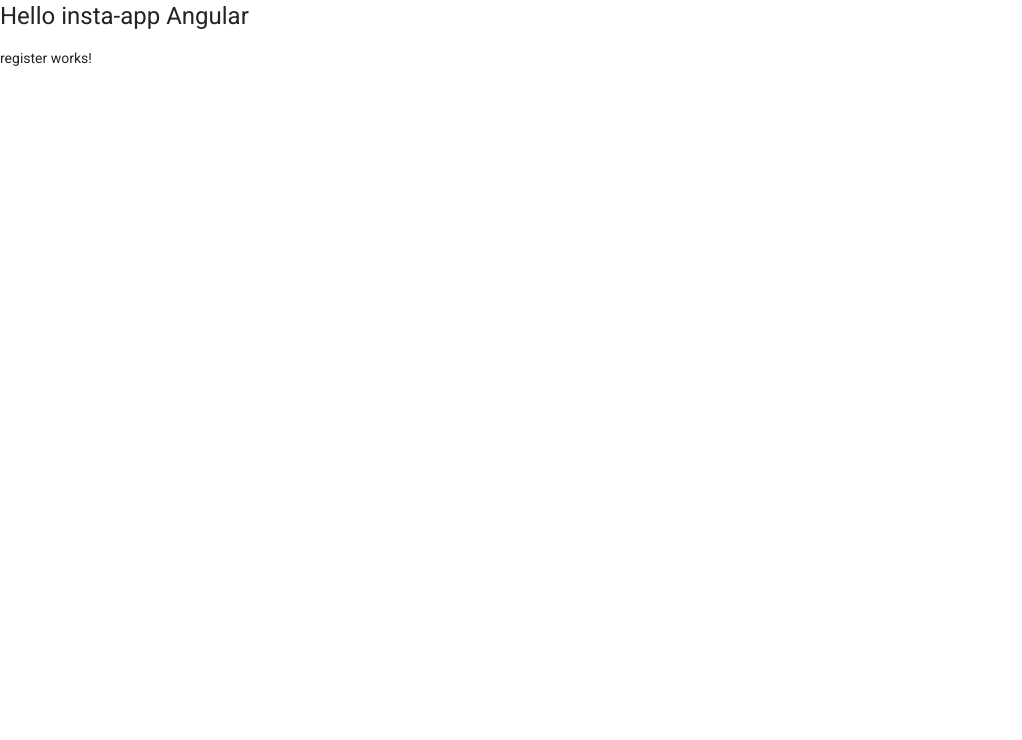
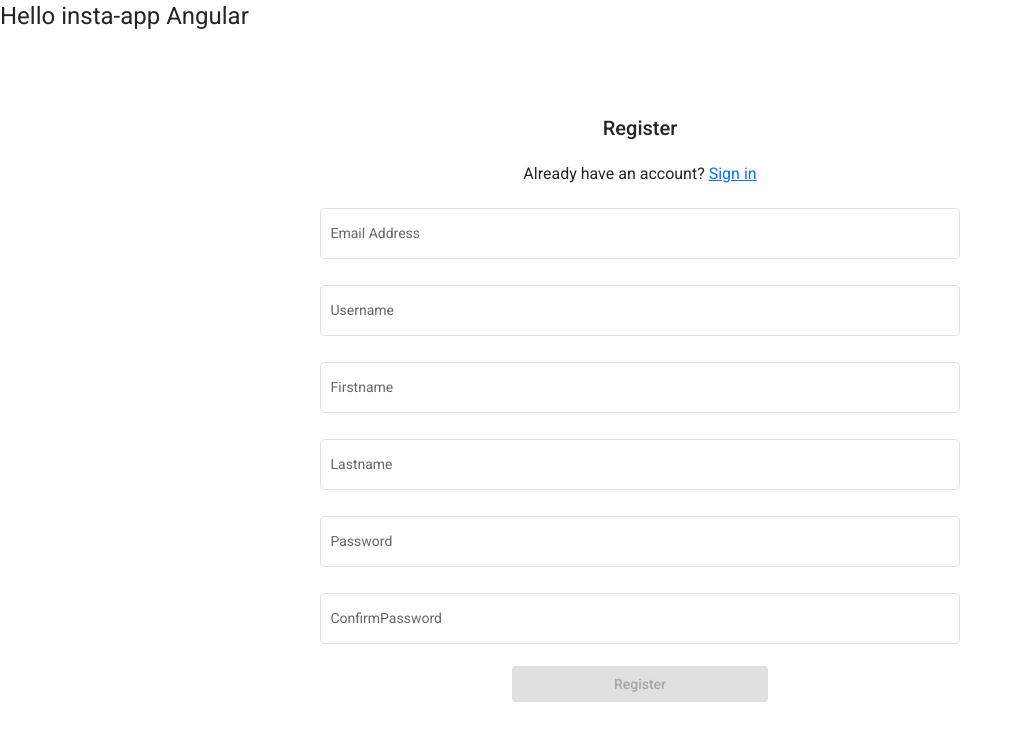
Before and after one commit to roma1309/client, an Angular app: page /register in a window 1280 px wide. Shown: the top 740 px of the page, without its empty margins (0-1022 px from the left). Built offline with nearby package versions, Linux system fonts and the light colour scheme.

Commit message:
register

```diff
--- a/src/app/app.module.ts
+++ b/src/app/app.module.ts
@@ -11,12 +11,14 @@ import { authIntercepterProviders } from './helper/auth-interceptor.service';
 import { authErrorInterceptorProvider } from './helper/error-interceptor.service';
 import { LoginComponent } from './auth/login/login.component';
 import { RegisterComponent } from './auth/register/register.component';
+import { NavigationComponent } from './layout/navigation/navigation.component';
 
 @NgModule({
   declarations: [
     AppComponent,
     LoginComponent,
-    RegisterComponent
+    RegisterComponent,
+    NavigationComponent
   ],
   imports: [
     BrowserModule,
--- a/src/app/auth/login/login.component.css
+++ b/src/app/auth/login/login.component.css
@@ -10,5 +10,5 @@ width: 40%;
 }
 
 mat-form-field{
-width: 50%;
+width: 30%;
 }
--- a/src/app/auth/login/login.component.html
+++ b/src/app/auth/login/login.component.html
@@ -17,7 +17,7 @@
         </mat-form-field>
     </div>
     <div id="controls" class="row">
-        <button style="width: 20%" [disabled]="loginForm.invalid" (click)="submit()">Login</button>
+        <button style="width: 20%" [disabled]="loginForm.invalid" (click)="submit()" mat-flat-button color="primary">Login</button>
 
         <a routerLink="/register">Register</a>
     </div>
--- a/src/app/auth/login/login.component.ts
+++ b/src/app/auth/login/login.component.ts
@@ -39,8 +39,8 @@ export class LoginComponent implements OnInit {
 
   submit():void{
     this.authService.login({
-      username:this.loginForm?.value.username,
-      password:this.loginForm?.value.password
+      username:this.loginForm.value.username,
+      password:this.loginForm.value.password
     }).subscribe(data => {
       console.log(data);
 
--- a/src/app/auth/register/register.component.css
+++ b/src/app/auth/register/register.component.css
@@ -0,0 +1,8 @@
+.register-page {
+    text-align: center;
+    margin-top: 5rem;
+  }
+
+  mat-form-field {
+    width: 50%;
+  }
--- a/src/app/auth/register/register.component.html
+++ b/src/app/auth/register/register.component.html
@@ -1 +1,52 @@
-<p>register works!</p>
+<div class="register-page">
+    <h2>Register</h2>
+    <h3>Already have an account?  <a routerLink="/login">Sign in</a></h3>
+  <form [formGroup]="registerForm">
+   <div>
+    <div class="justify-content-center">
+        <mat-form-field appearance="outline">
+            <mat-label>Email Address</mat-label>
+            <input matInput
+             formControlName="email">
+        </mat-form-field>
+    </div>
+
+    <div class="justify-content-center">
+        <mat-form-field  appearance="outline">
+            <mat-label>Username</mat-label>
+            <input matInput
+             formControlName="username">
+        </mat-form-field>
+    </div>
+    <div class="justify-content-center">
+        <mat-form-field appearance="outline">
+            <mat-label>Firstname</mat-label>
+            <input matInput
+             formControlName="firstname">
+        </mat-form-field>
+    </div>
+    <div class="justify-content-center">
+        <mat-form-field appearance="outline">
+            <mat-label>Lastname</mat-label>
+            <input matInput
+             formControlName="lastname">
+        </mat-form-field>
+    </div>
+    <div class="justify-content-center">
+        <mat-form-field  appearance="outline">
+            <mat-label>Password</mat-label>
+            <input matInput type="password"
+             formControlName="password">
+        </mat-form-field>
+    </div>
+    <div class="justify-content-center">
+        <mat-form-field appearance="outline">
+            <mat-label>ConfirmPassword</mat-label>
+            <input matInput type="password"
+             formControlName="confirmPassword">
+        </mat-form-field>
+    </div>
+        <button style="width: 20%" [disabled]="registerForm.invalid" (click)="submit()" mat-flat-button color="primary">Register</button>
+   </div>
+  </form>
+</div>
--- a/src/app/auth/register/register.component.ts
+++ b/src/app/auth/register/register.component.ts
@@ -1,4 +1,9 @@
 import { Component, OnInit } from '@angular/core';
+import { FormGroup, FormBuilder, Validators } from '@angular/forms';
+import { Router } from '@angular/router';
+import { AuthService } from 'src/app/service/auth.service';
+import { NotificationService } from 'src/app/service/notification.service';
+import { TokenStorageService } from 'src/app/service/token-storage.service';
 
 @Component({
   selector: 'app-register',
@@ -7,9 +12,46 @@ import { Component, OnInit } from '@angular/core';
 })
 export class RegisterComponent implements OnInit {
 
-  constructor() { }
+  public registerForm!: FormGroup;
+
+  constructor(
+  private authService:AuthService,
+  private tokenStorage:TokenStorageService,
+  private notificationService:NotificationService,
+  private fb:FormBuilder) { }
 
   ngOnInit(): void {
+    this.registerForm=this.createRegisterForm();
   }
 
+  createRegisterForm():FormGroup{
+    return this.fb.group({
+      email:['',Validators.compose([Validators.required, Validators.email])],
+      username:['',Validators.compose([Validators.required])],
+      password:['',Validators.compose([Validators.required])],
+      firstname:['',Validators.compose([Validators.required])],
+      lastname:['',Validators.compose([Validators.required])],
+      confirmPassword:['',Validators.compose([Validators.required])],
+      }
+    );
+  }
+
+  submit():void{
+    console.log(this.registerForm.value);
+    this.authService.register({
+      username:this.registerForm.value.username,
+      password:this.registerForm.value.password,
+      email:this.registerForm.value.email,
+      firstname:this.registerForm.value.firstname,
+      lastname:this.registerForm.value.lastname,
+      confirmPassword:this.registerForm.value.confirmPassword
+    }).subscribe(data => {
+      console.log(data);
+
+      this.notificationService.showSnackBar('Successfuly registered');
+    }, error =>{
+    console.log(error);
+    this.notificationService.showSnackBar('Something went wrong during registration');
+    });
+  }
 }
--- /dev/null
+++ b/src/app/layout/navigation/navigation.component.css
@@ -0,0 +1,8 @@
+.spacer {
+    flex: 1 1 auto;
+  }
+
+  #menu-item button {
+    display: block;
+    margin: 0 auto;
+  }
--- /dev/null
+++ b/src/app/layout/navigation/navigation.component.html
@@ -0,0 +1,22 @@
+<mat-toolbar color="primary">
+    <span routerLink="/main" style="cursor: pointer;margin-left: 20px;">InstaZoo</span>
+
+    <span class="spacer"></span>
+
+    <button *ngIf="!isLoggedIn" matTooltip="Login" routerLink="/login" mat-icon-button class="example-icon favorite-icon">
+      <mat-icon>login</mat-icon>
+    </button>
+
+
+    <h3 *ngIf="isDataLoaded">{{this.user.firstname}} {{this.user.lastname}}</h3>
+
+    <button *ngIf="isLoggedIn" [matMenuTriggerFor]="menu" matTooltip="Profile" mat-icon-button>
+      <mat-icon color="accent">account_box</mat-icon>
+    </button>
+    <mat-menu id="menu-item" #menu="matMenu">
+      <button mat-menu-item routerLink="/profile">Profile</button>
+      <button (click)="logout()" mat-menu-item>
+        Logout
+      </button>
+    </mat-menu>
+  </mat-toolbar>
--- /dev/null
+++ b/src/app/layout/navigation/navigation.component.ts
@@ -0,0 +1,42 @@
+import { Component, OnInit } from '@angular/core';
+import {  Router } from '@angular/router';
+import { User } from 'src/app/models/User';
+import { TokenStorageService } from 'src/app/service/token-storage.service';
+import { UserService } from 'src/app/service/user.service';
+
+@Component({
+  selector: 'app-navigation',
+  templateUrl: './navigation.component.html',
+  styleUrls: ['./navigation.component.css']
+})
+export class NavigationComponent implements OnInit {
+
+  isLoggedIn=false;
+  isDataLoaded=false;
+  user!: User;
+
+  constructor(private tokenService:TokenStorageService,
+    private userService:UserService,
+    private router:Router) { }
+
+  ngOnInit(): void {
+    this.isLoggedIn = !! this.tokenService.getToken();
+
+    if(this.isLoggedIn){
+      this.userService.getCurrentUser()
+      .subscribe(data => {
+        this.user=data;
+        this.isDataLoaded=true;
+      })
+    }
+  }
+
+  logout(): void{
+    this.tokenService.logOut();
+    this.router.navigate(['/login']);
+  }
+
+
+
+
+}
--- a/src/app/service/auth.service.ts
+++ b/src/app/service/auth.service.ts
@@ -18,13 +18,14 @@ export class AuthService {
     });
   }
 
-  public register(user: { email: any; username: any; password: any; firstname: any; lastname: any; }): Observable<any>{
+  public register(user: { email: any; username: any; password: any; firstname: any; lastname: any; confirmPassword:any}): Observable<any>{
     return this.http.post(AUTH_API+'signup',{
       email:user.email,
       username:user.username,
       password:user.password,
       firstname:user.firstname,
-      lastname:user.lastname
+      lastname:user.lastname,
+      confirmPassword:user.confirmPassword
     })
   }
 }
```
Also changed, not shown: 1 other file (tests, documents, lock files or other folders).
